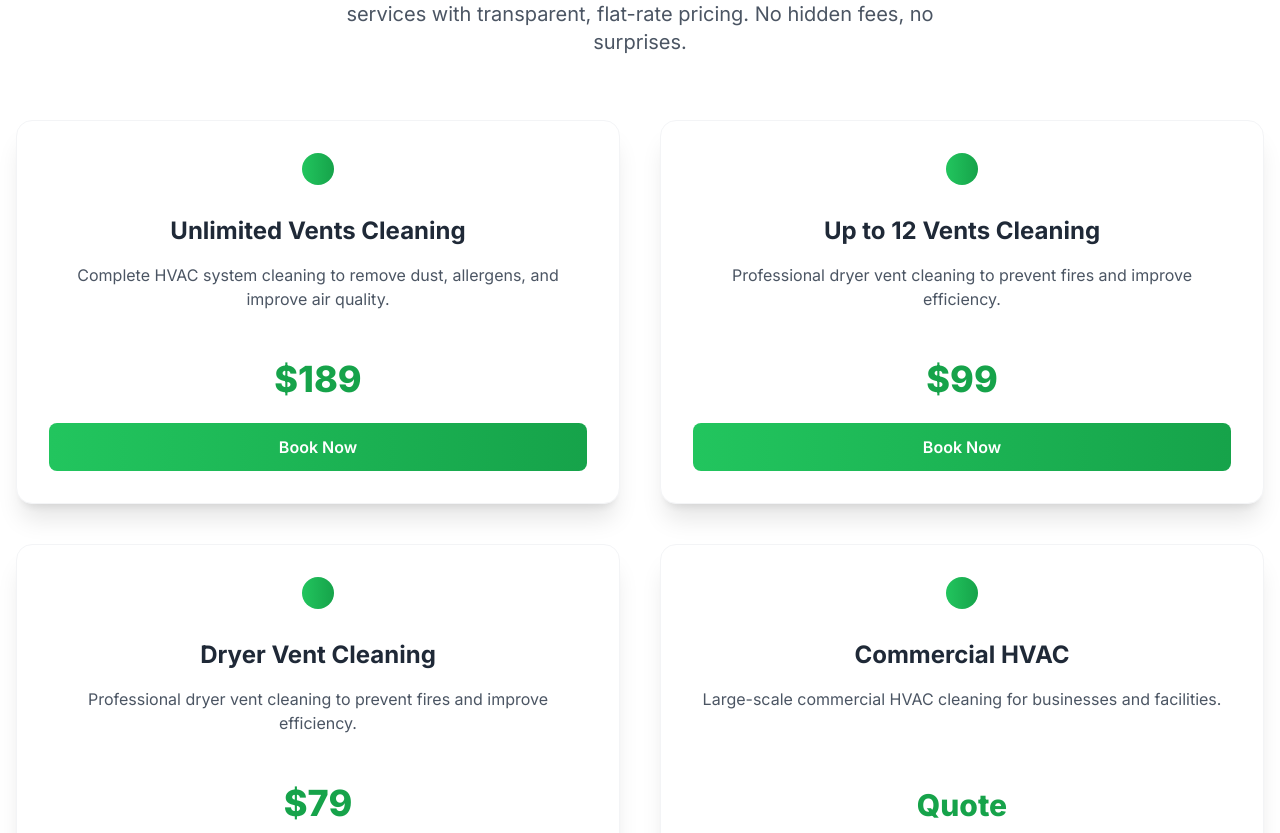
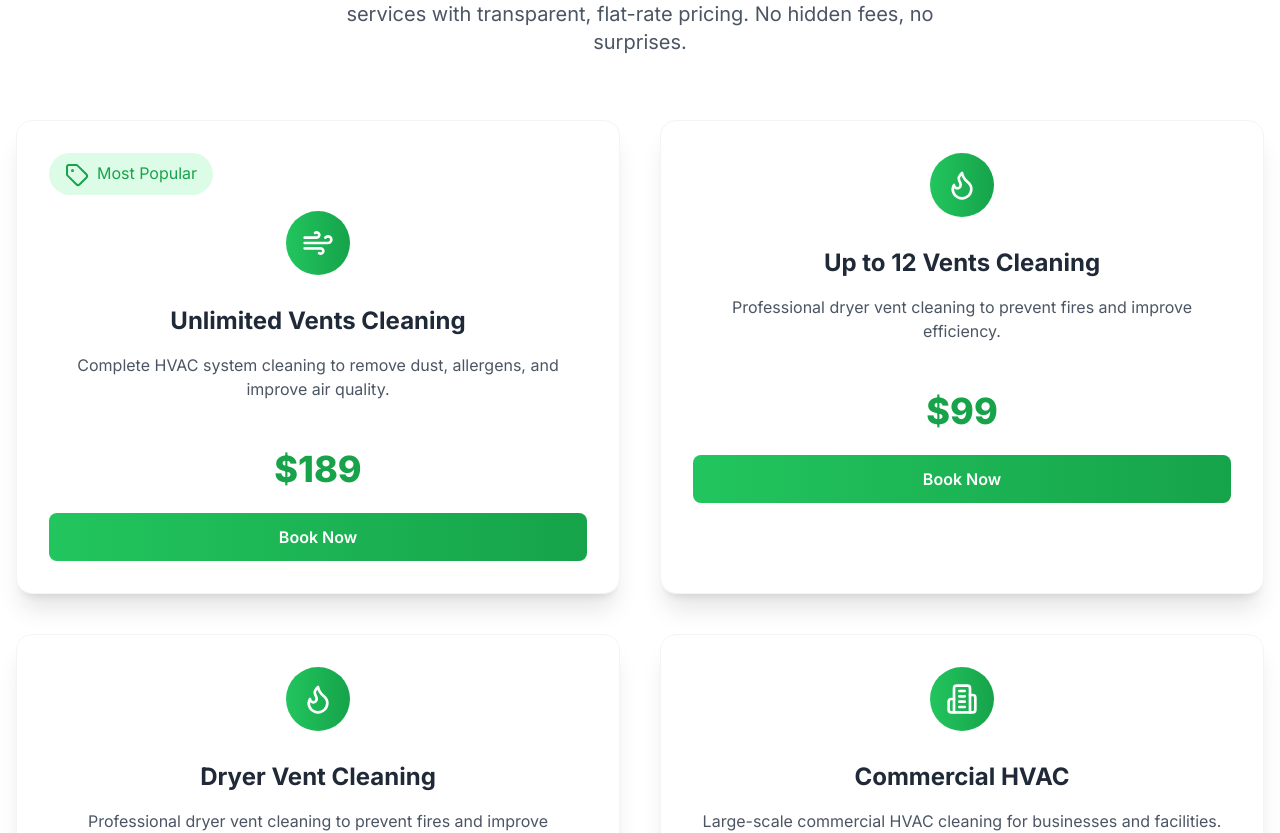
Before and after one commit to B-JCoder/greenairductsga, a Next.js app: page / in a window 1280 px wide. Shown: the part 2300-3133 px from the top of the page. Built offline with nearby package versions, Linux system fonts and the light colour scheme.

Commit message:
most popoler

```diff
--- a/app/components/ServicesSection.tsx
+++ b/app/components/ServicesSection.tsx
@@ -1,4 +1,4 @@
-import { Wind, Flame, Building2 } from "lucide-react";
+import { Wind, Flame, Building2, Tag } from "lucide-react";
 import Image from "next/image";
 
 const services = [
@@ -8,6 +8,7 @@ const services = [
     description:
       "Complete HVAC system cleaning to remove dust, allergens, and improve air quality.",
     price: "189",
+    tag: "Most Popular",
   },
   {
     icon: Flame,
@@ -24,6 +25,7 @@ const services = [
     price: "79",
   },
   {
+    icon: Building2,
     title: "Commercial HVAC",
     description:
       "Large-scale commercial HVAC cleaning for businesses and facilities.",
@@ -64,9 +66,7 @@ export default function ServicesSection() {
           </div>
 
           <p className="text-xl text-gray-600 mb-8 max-w-2xl mx-auto">
-            <span className="font-bold text-green-600">
-              Book Yours in 2 Clicks!
-            </span>{" "}
+            <span className="font-bold text-green-600">Book Yours in 2 Clicks!</span>{" "}
             Professional air duct and dryer vent cleaning services with
             transparent, flat-rate pricing. No hidden fees, no surprises.
           </p>
@@ -81,8 +81,19 @@ export default function ServicesSection() {
                 key={index}
                 className="bg-white rounded-2xl shadow-xl p-8 border border-gray-100 hover:shadow-2xl transition-all duration-300 transform hover:-translate-y-2 hover:scale-[1.02]"
               >
+                 {service.tag && (
+                    <div className="bg-green-100 text-green-600 px-4 py-2 rounded-full inline-block mb-4">
+                      <Tag className="inline mr-2" />
+                      {service.tag}
+                    </div>
+                  )}
                 <div className="text-center">
-                  <div className="bg-gradient-to-r from-green-500 to-green-600 p-4 rounded-full inline-block mb-6 animate-fade-in"></div>
+                  <div className="bg-gradient-to-r from-green-500 to-green-600 p-4 rounded-full inline-block mb-6 animate-fade-in">
+                    <IconComponent className="w-8 h-8 text-white" />
+                  </div>
+
+
+
                   <h3 className="text-2xl font-bold text-gray-800 mb-4">
                     {service.title}
                   </h3>
@@ -91,9 +102,7 @@ export default function ServicesSection() {
                   </p>
                   <div className="text-4xl font-extrabold text-green-600 mb-6">
                     {service.price === "Quote" ? (
-                      <span className="text-3xl  font-extrabold h-8 w-8 ">
-                        Quote
-                      </span>
+                      <span className="text-3xl font-extrabold">Quote</span>
                     ) : (
                       `$${service.price}`
                     )}
```
